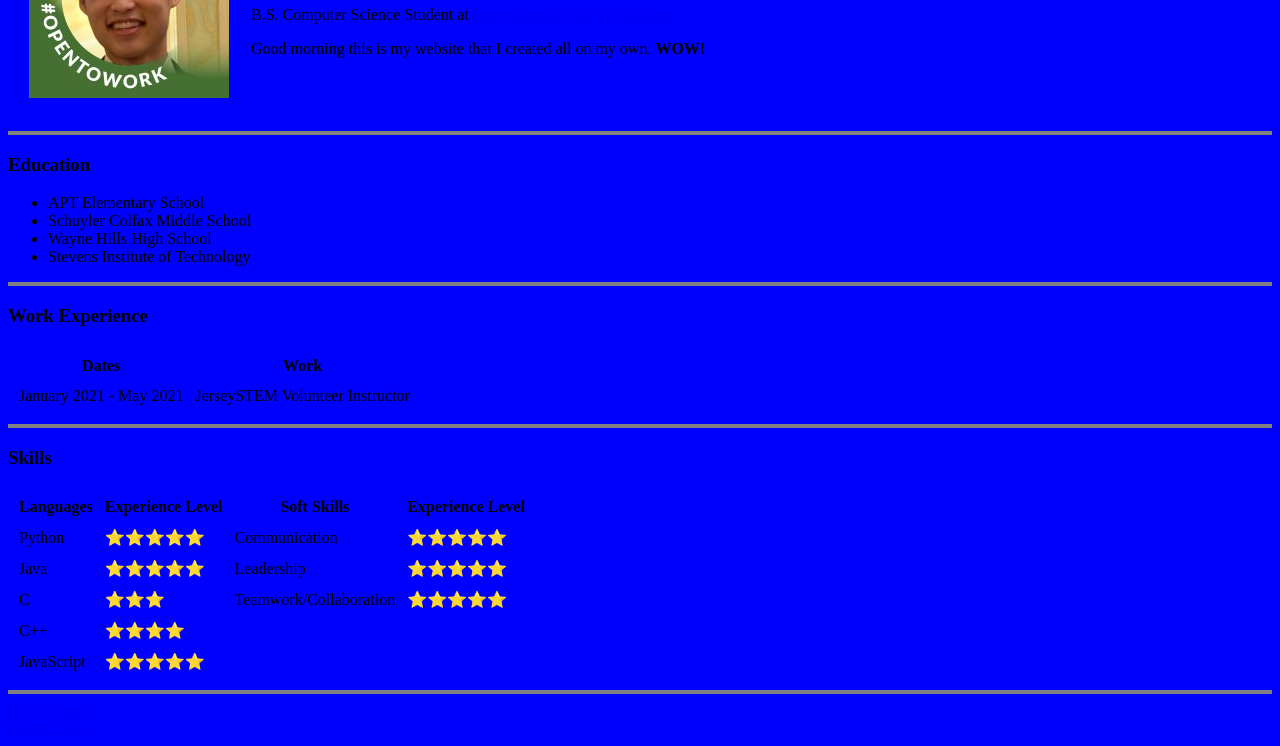
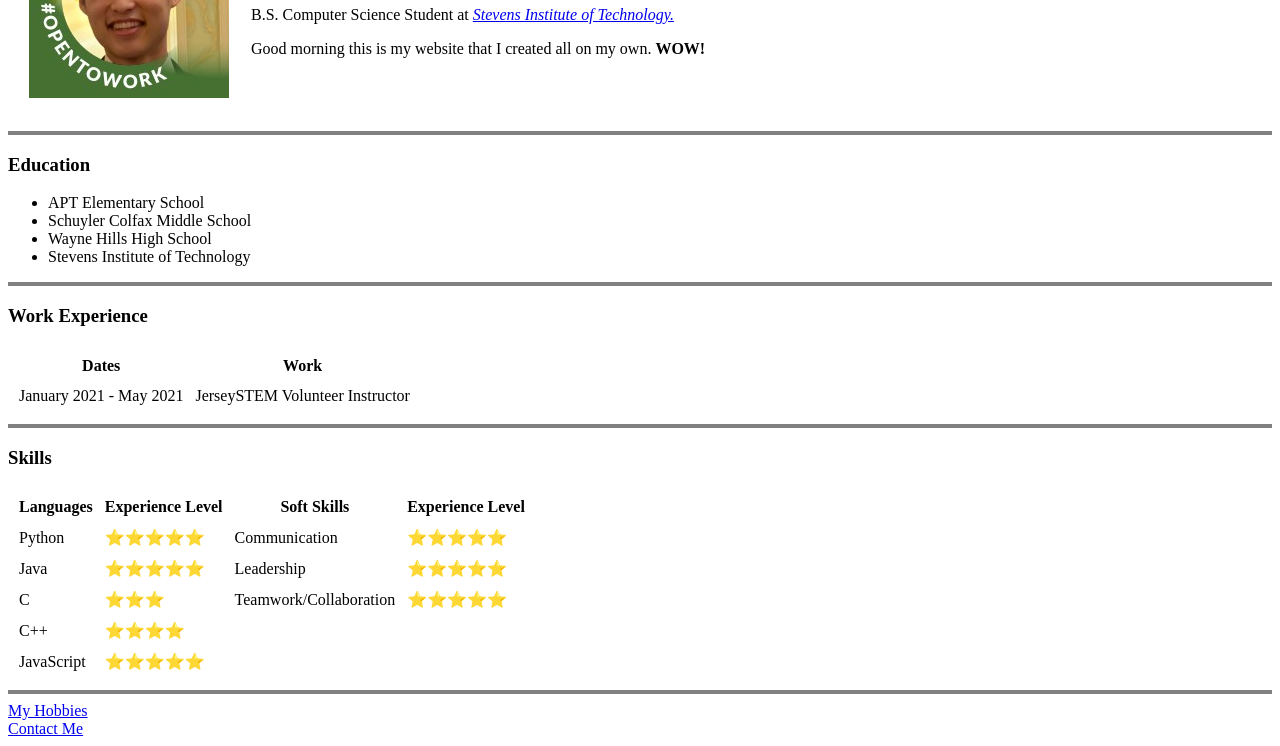
Before and after one commit to tshimbo/Udemy-Course, a plain HTML site: page index.html in a window 1280 px wide. Shown: the part 131-877 px from the top of the page. Drawn offline with Linux system fonts and the light colour scheme.

Commit message:
modified:   index.html

```diff
--- a/index.html
+++ b/index.html
@@ -8,7 +8,7 @@
         <meta charset="utf-8">
         <title> ☹ Terry's Website </title>
     </head>
-    <body style ="background-color: blue">
+    <body>
         <table cellspacing="20">
             <tr>
                 <td> <img src = "images/terry.jpg" alt = "Terry Shim"> </td>
```
